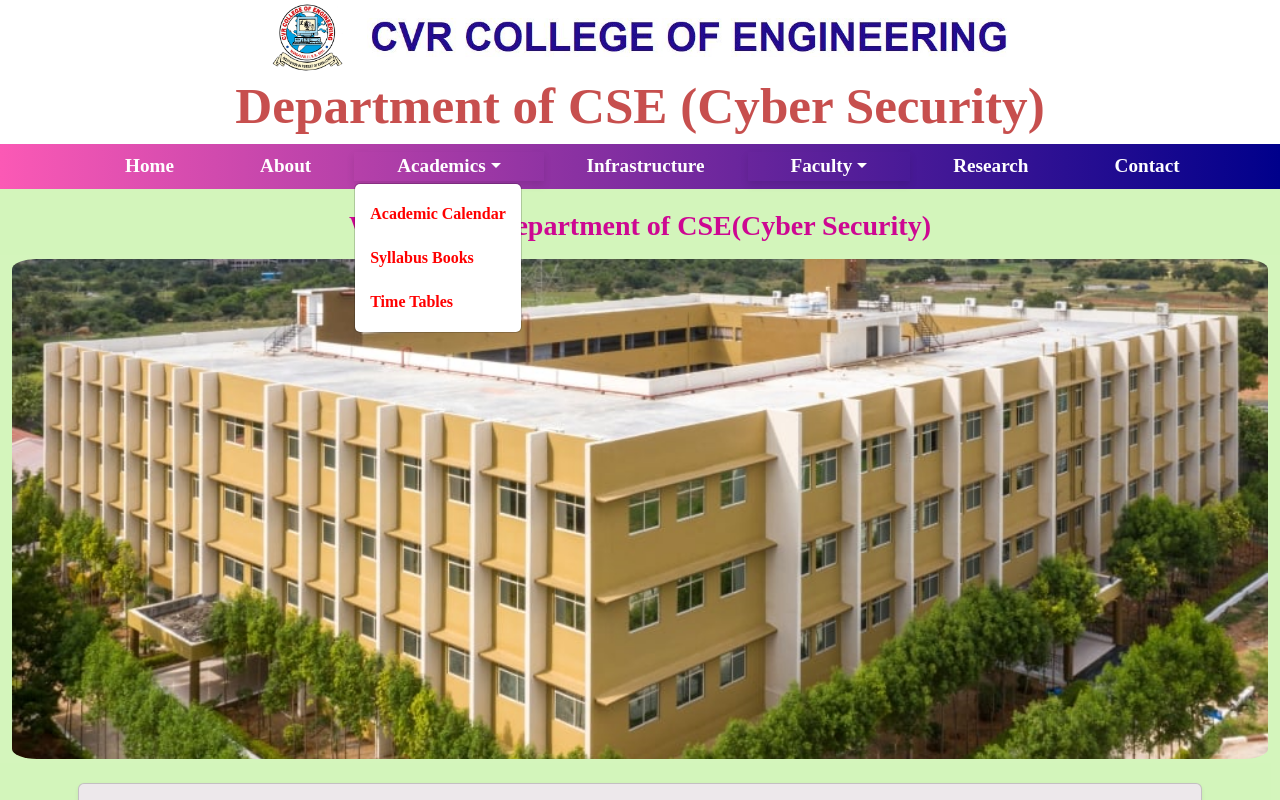
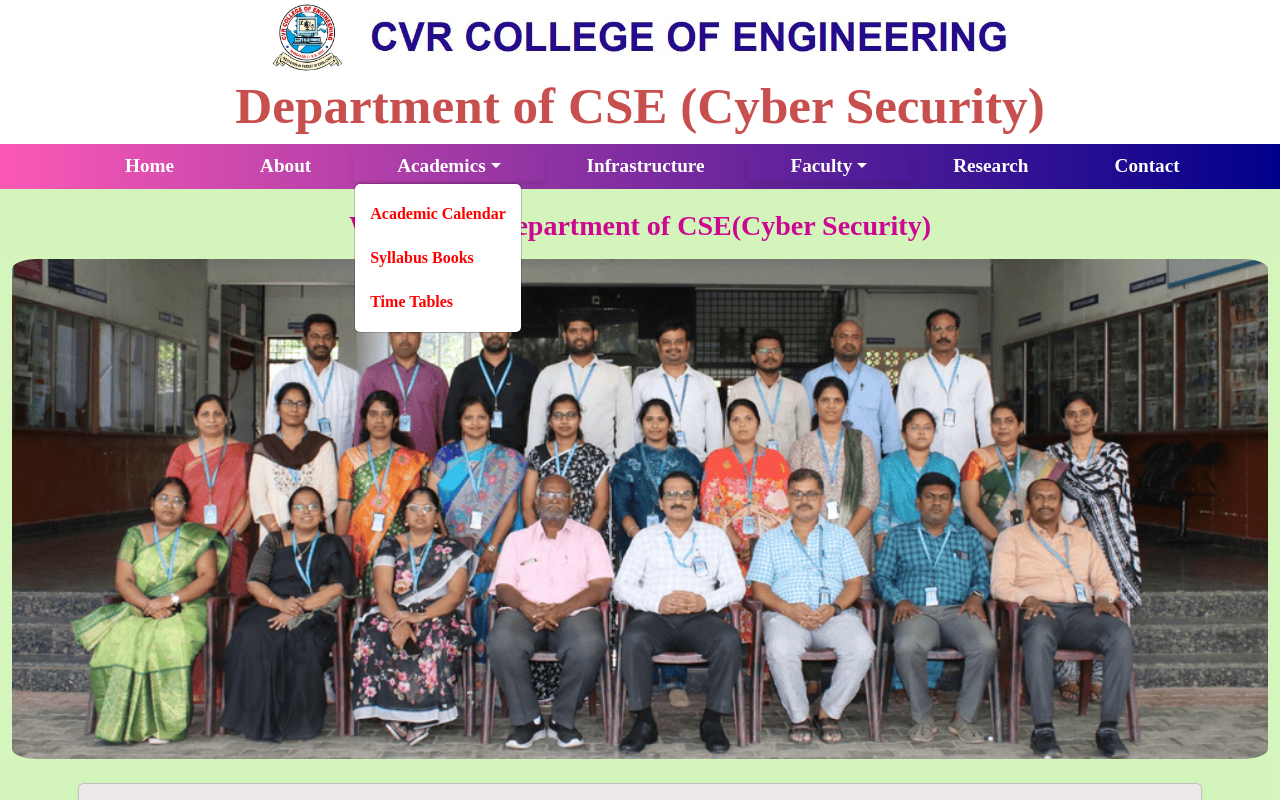
Before and after one commit to BNGoud/cvr-cs-website, a React (Create React App) app: page / in a window 1280 px wide. Both pictures are taken after a click on the button "Academics". Shown: the top 800 px of the page. Built offline with nearby package versions, Linux system fonts and the light colour scheme.

Commit message:
changes in home pages

```diff
--- a/src/pages/Home.js
+++ b/src/pages/Home.js
@@ -123,21 +123,21 @@
             <Carousel.Item>
                 <img
                 className="d-block w-100 carousel-img"
-                src="dept-images/Dept_group_photo.jpg"
+                src="dept-images/College_Building1.png"
+                alt="Department Block"
+                />
+            </Carousel.Item>
+            <Carousel.Item>
+                <img
+                className="d-block w-100 carousel-img"
+                src="dept-images/Cybersecurity1.jpg"
                 alt="CyberSecurity"
                 />
             </Carousel.Item>
             <Carousel.Item>
                 <img
                 className="d-block w-100 carousel-img"
-                src="dept-images/Cybersecurity1.png"
-                alt="CyberSecurity"
-                />
-            </Carousel.Item>
-            <Carousel.Item>
-                <img
-                className="d-block w-100 carousel-img"
-                src="dept-images/College_Building1.png"
+                src="dept-images/Dept_Photo.png"
                 alt="Cyber Security Labs"
                 />
             </Carousel.Item>
```
Also changed, not shown: public/dept-images/hod.jpg.
